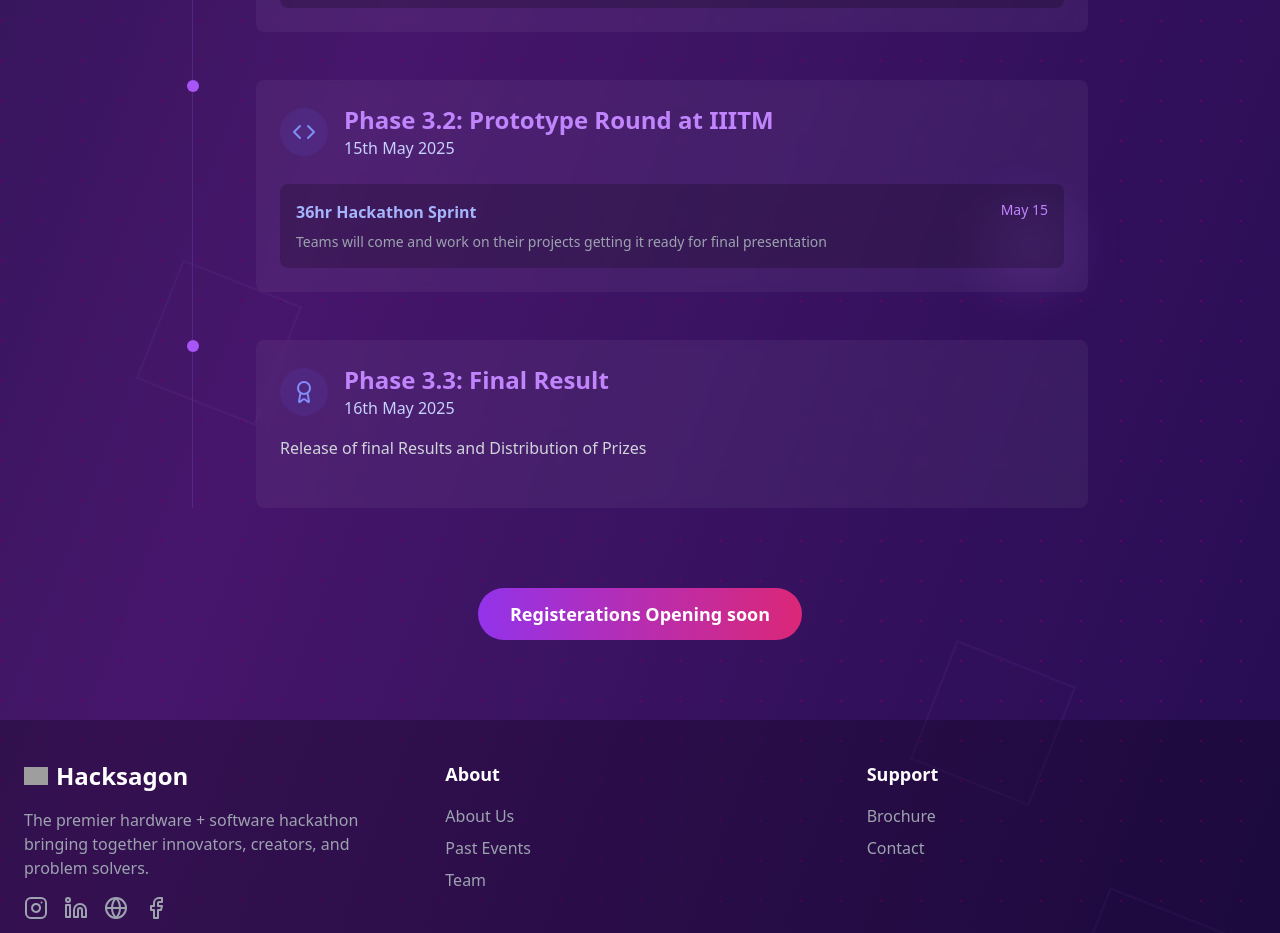
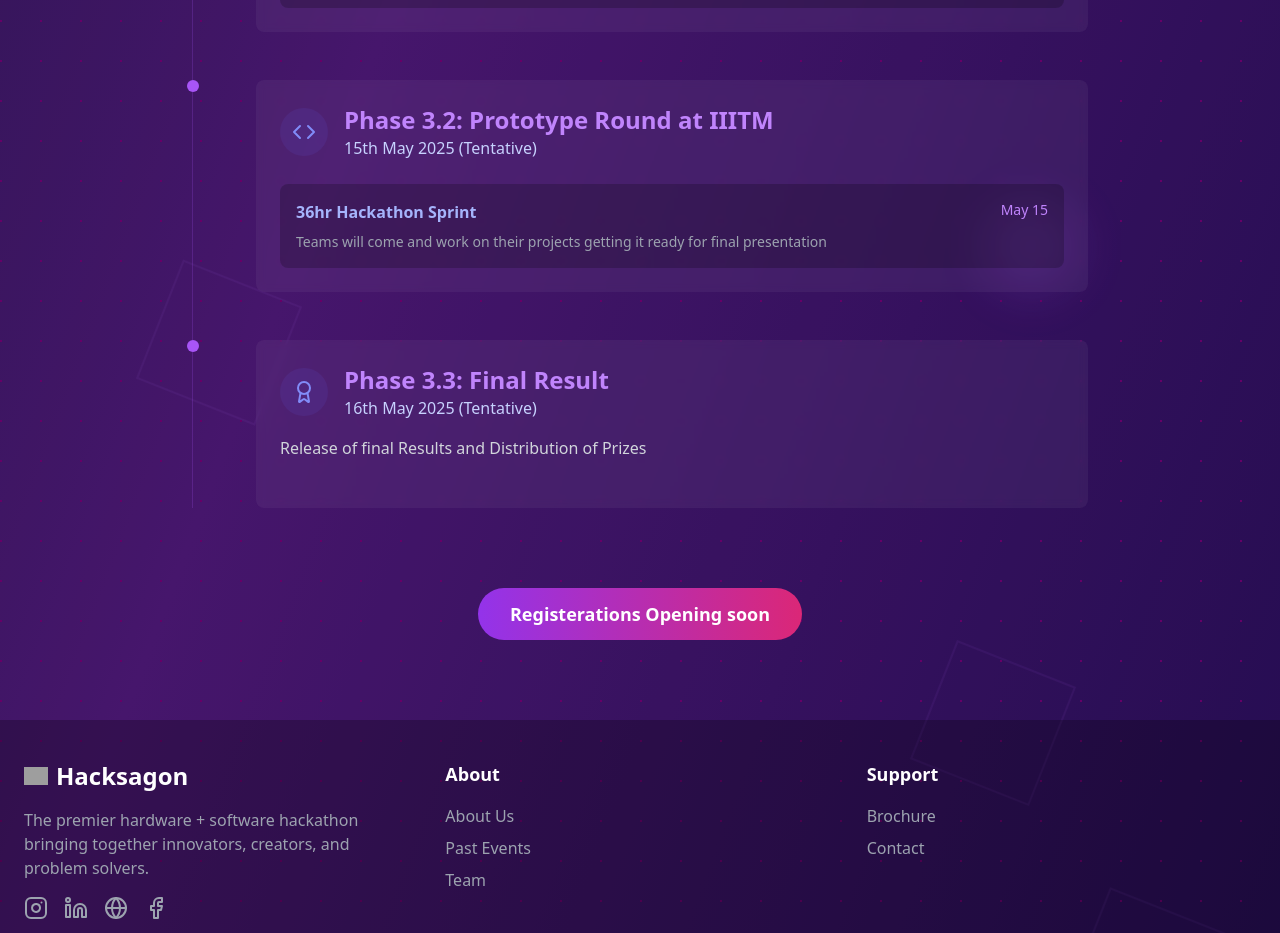
Before and after one commit to AdityaKrSingh26/Hacksagon, a React (Vite) app: page /schedule in a window 1280 px wide. Shown: the part 2340-3273 px from the top of the page. Built offline with nearby package versions, Linux system fonts and the light colour scheme; grey boxes are pictures that could not be loaded.

Commit message:
mentioning if dates are tentative

```diff
--- a/src/data/scheduleData.ts
+++ b/src/data/scheduleData.ts
@@ -100,7 +100,7 @@ export const schedulePhases = [
   },
   {
     phase: "Phase 3.2: Prototype Round at IIITM",
-    date: "15th May 2025",
+    date: "15th May 2025 (Tentative)",
     icon: Code,
     description: "",
     events: [
@@ -113,7 +113,7 @@ export const schedulePhases = [
   },
   {
     phase: "Phase 3.3: Final Result",
-    date: "16th May 2025",
+    date: "16th May 2025 (Tentative)",
     icon: Award,
     description: "Release of final Results and Distribution of Prizes",
     events: []
```
